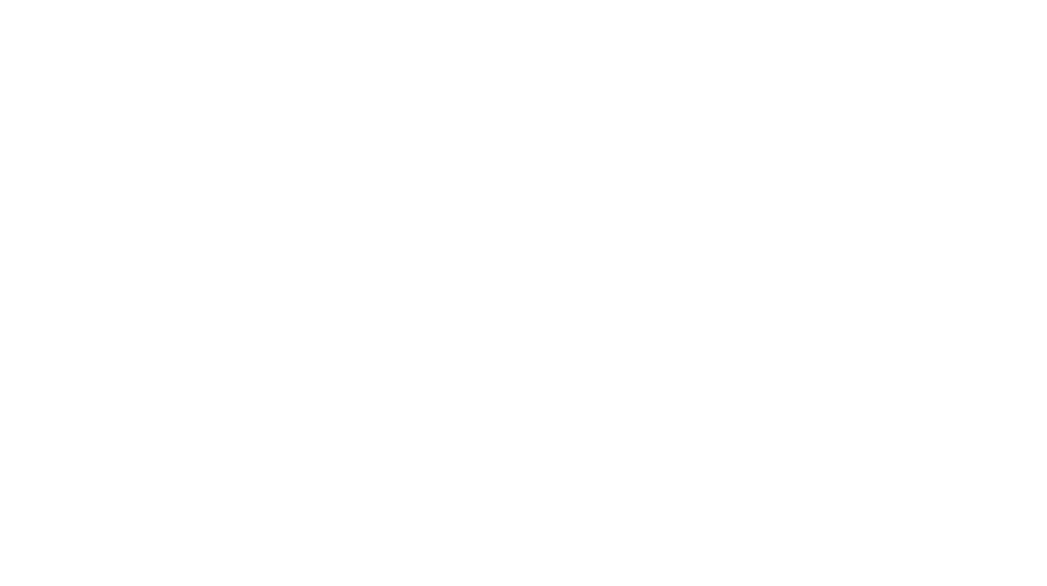
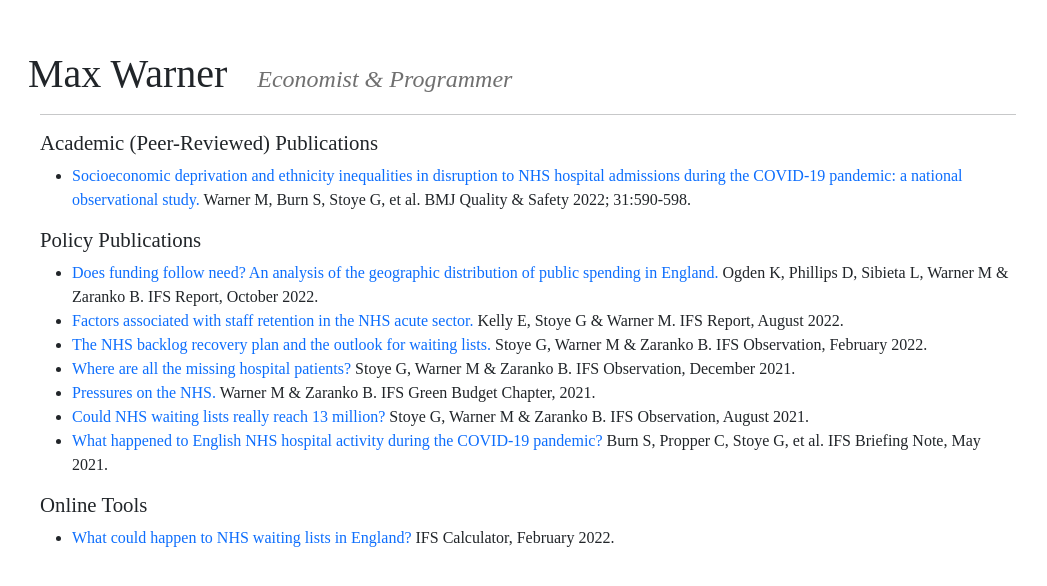
Before and after one commit to MaxSW/maxsw.github.io, a plain HTML site: page index.html in a window 1280 px wide. Shown: the whole page, without its empty margins (112-1159 px from the left). Drawn offline with nearby package versions, Linux system fonts and the light colour scheme; a web font is replaced by a local one.

Commit message:
Basic layout, work outputs

```diff
--- /dev/null
+++ b/assets/styles.css
@@ -0,0 +1,33 @@
+*{
+   font-family: 'Tiro Gurmukhi', serif;
+}
+
+body{
+   margin-top: 50px;
+}
+
+#content{
+   width: 80%;
+   min-width: 300px;
+   max-width: 1000px;
+   margin: auto;
+}
+
+#tagline{
+   margin-left: 20px;
+   font-size: 1.5rem;
+   font-style: italic;
+   color: #707070;
+}
+
+h3{
+   font-size: 1.5em;
+}
+
+h4{
+   font-size: 1.3em;
+}
+
+a{
+   text-decoration: none;
+}
--- a/index.html
+++ b/index.html
@@ -1,9 +1,59 @@
-<!doctype html>
+<!DOCTYPE html>
 <html>
     <head>
         <title>Max Warner</title>
+        <link rel="preconnect" href="https://fonts.googleapis.com">
+        <link rel="preconnect" href="https://fonts.gstatic.com" crossorigin>
+        <link href="https://fonts.googleapis.com/css2?family=Tiro+Gurmukhi:ital@0;1&display=swap" rel="stylesheet">
+        <link href="https://cdn.jsdelivr.net/npm/bootstrap@5.2.0/dist/css/bootstrap.min.css" rel="stylesheet" integrity="sha384-gH2yIJqKdNHPEq0n4Mqa/HGKIhSkIHeL5AyhkYV8i59U5AR6csBvApHHNl/vI1Bx" crossorigin="anonymous">
+        <link rel="stylesheet" href="assets/styles.css">
     </head>
     <body>
-        <!-- Nothing for now! -->
+        <div id="content">
+            <h1>Max Warner <span id="tagline">Economist &amp; Programmer</span></h1>
+            <div class="container">
+                <hr/>
+                <div class="row align-items-start">
+                    <div class="col">
+                        <h4>Academic (Peer-Reviewed) Publications</h4>
+                        <ul>
+                            <li><a href="https://qualitysafety.bmj.com/content/31/8/590" target="_blank">Socioeconomic deprivation and ethnicity inequalities in
+                                disruption to NHS hospital admissions during the COVID-19 pandemic: a national observational
+                                study.</a>
+                                Warner M, Burn S, Stoye G, et al. BMJ Quality & Safety 2022</a>; 31:590-598.</li>
+                        </ul>
+                        <!-- <h4>Working Papers</h4> -->
+                        <h4>Policy Publications</h4>
+                        <ul>
+                            <li><a href="https://ifs.org.uk/publications/does-funding-follow-need-analysis-geographic-distribution-public-spending-england" target="_blank">Does funding follow need? An analysis of the geographic distribution of public spending in England.</a>
+                                Ogden K, Phillips D, Sibieta L, Warner M &amp; Zaranko B. IFS Report, October 2022.</li>
+                            <li><a href="https://ifs.org.uk/publications/factors-associated-staff-retention-nhs-acute-sector" target="_blank">Factors associated with staff retention in the NHS acute sector.</a>
+                                 Kelly E, Stoye G &amp; Warner M. IFS Report</a>, August 2022.</li>
+                            <li><a href="https://ifs.org.uk/publications/15941" target="_blank">The NHS backlog recovery plan and the outlook for waiting lists.</a>
+                                Stoye G, Warner M &amp; Zaranko B. IFS Observation</a>, February 2022.</li>
+                            <li><a href="https://ifs.org.uk/publications/15871" target="_blank">Where are all the missing hospital patients?</a>
+                                Stoye G, Warner M &amp; Zaranko B. IFS Observation, December 2021.</li>
+                            <li><a href="https://ifs.org.uk/publications/15606" target="_blank">Pressures on the NHS.</a>
+                                Warner M &amp; Zaranko B. IFS Green Budget Chapter</a>, 2021.</li>
+                            <li><a href="https://ifs.org.uk/articles/could-nhs-waiting-lists-really-reach-13-million" target="_blank">Could NHS waiting lists really reach 13 million?</a>
+                                Stoye G, Warner M &amp; Zaranko B. IFS Observation, August 2021.</li>
+                            <li><a href="https://ifs.org.uk/publications/15432" target="_blank">What happened to English NHS hospital activity during the COVID-19 pandemic?</a>
+                                Burn S, Propper C, Stoye G, et al. IFS Briefing Note</a>, May 2021.</li>
+                        </ul>
+                        <h4>Online Tools</h4>
+                        <ul>
+                            <li><a href="https://ifs.org.uk/calculators/what-could-happen-nhs-waiting-lists-england" target="_blank">What could happen to NHS waiting lists in England?</a>
+                                IFS Calculator, February 2022.</li>
+                        </ul>
+                    </div>
+                    <!-- <div class="col">
+                        <h4>Current Programming Projects</h4>
+                        <hr/>
+
+                        <h4>Past Programming Projects</h4>
+                    </div> -->
+                </div>
+            </div>
+        </div>
     </body>
 </html>
```
Also changed, not shown: assets/bootstrap licence.txt (added).
